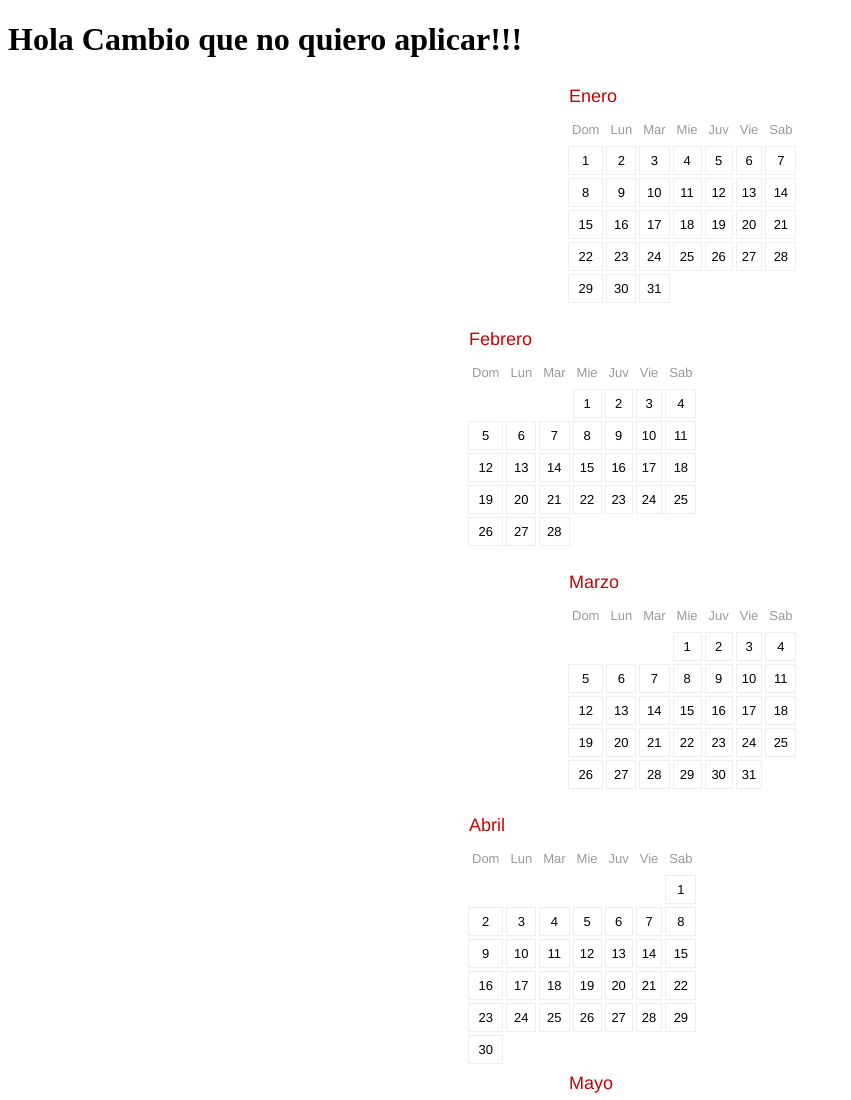
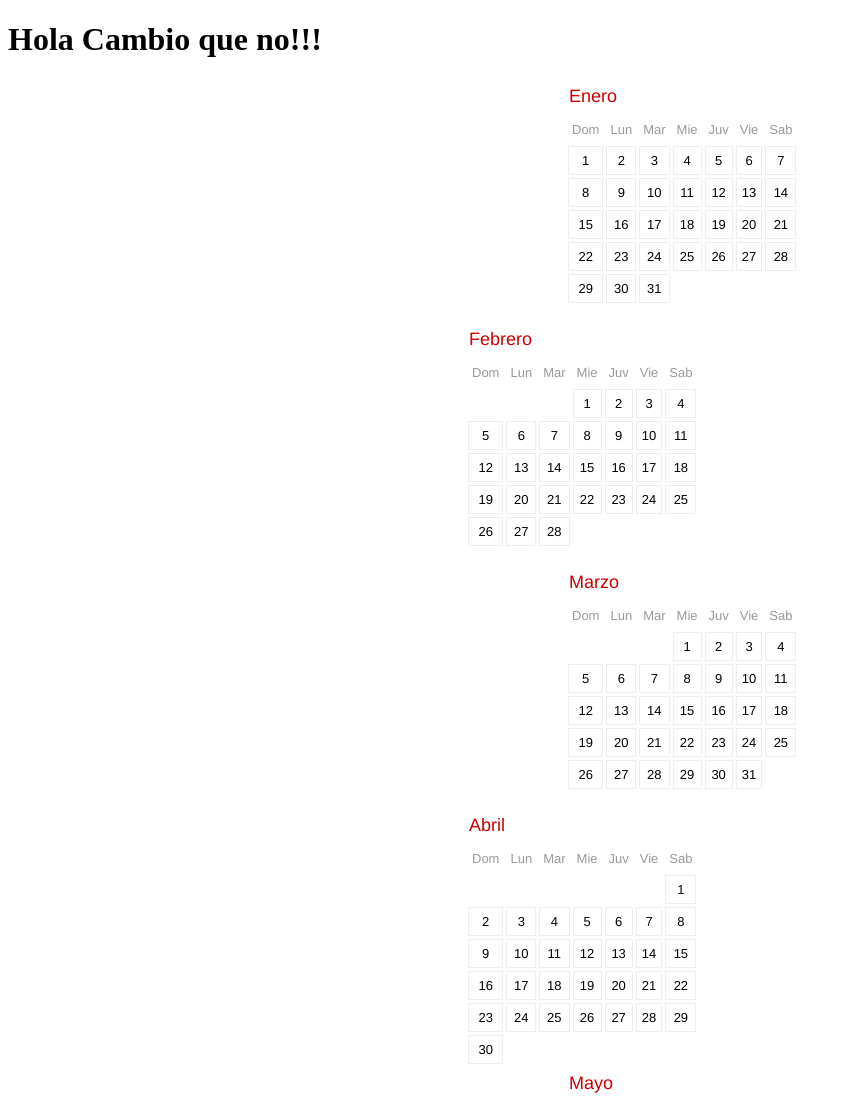
Before and after one commit to MILTONLI1995/temp1, a plain HTML site: page index.html in a window 1280 px wide. Shown: the top 1100 px of the page, without its empty margins (0-851 px from the left). Drawn offline with Linux system fonts and the light colour scheme.

Commit message:
comite 5

```diff
--- a/index.html
+++ b/index.html
@@ -7,6 +7,6 @@
     <link rel="stylesheet" href="styles.css">
 </head>
 <body>
-    <h1>Hola Cambio que no quiero aplicar!!!</h1>
+    <h1>Hola Cambio que no!!!</h1>
 </body>
 </html>
```
